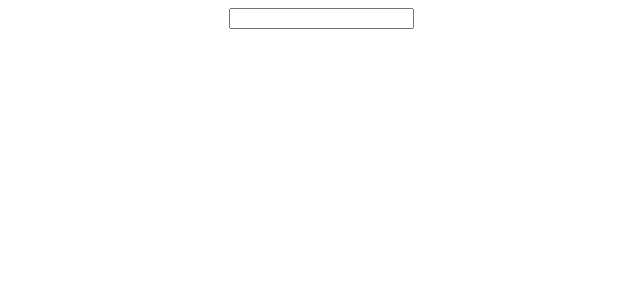
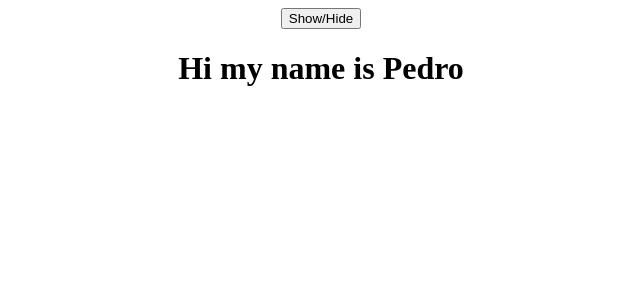
Before and after one commit to hema-alapati/react-pedrotech, a React (Create React App) app: page / in a window 1280 px wide. Shown: the top 300 px of the page, without its empty margins (319-959 px from the left). Built offline with nearby package versions, Linux system fonts and the light colour scheme.

Commit message:
showing/hiding content

```diff
--- a/src/App.js
+++ b/src/App.js
@@ -2,16 +2,12 @@
 import { useState } from "react";
 
 function App() {
-  const [inputValue, setInputValue]=useState("");
-
-  const handleInputChange = (event) => {
-    setInputValue(event.target.value);
-  }
+  const [showText, setShowText]=useState(true);
 
   return(
     <div className="App">
-      <input type="text" onChange={handleInputChange} />
-      {inputValue}
+      <button onClick={()=>setShowText(!showText)}>Show/Hide</button>
+      {showText && <h1>Hi my name is Pedro</h1>}
     </div>
   );
 }
```
